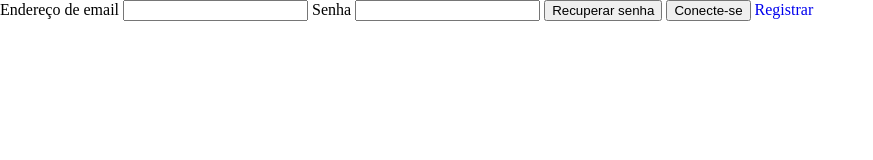
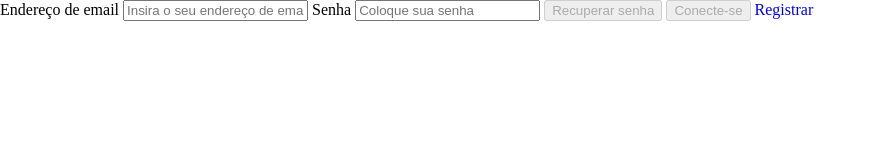
Before and after one commit to JhonLight/Gerenciando-gastos, a plain HTML site: page index.html in a window 1280 px wide. Shown: the whole page, without its empty margins (0-873 px from the left). Drawn offline with Linux system fonts and the light colour scheme.

Commit message:
Add classes css

```diff
--- a/index.html
+++ b/index.html
@@ -9,17 +9,35 @@
     <title>Controle de gastos</title>
   </head>
   <body>
-    <main>
-      <form action="#">
-        <label for="email">Endereço de email</label>
-        <input type="email" id="email" />
-
-        <label for="senha">Senha</label>
-        <input type="password" id="senha" />
-
-        <button type="button">Recuperar senha</button>
-        <input type="submit" value="Conecte-se" />
-        <a href="#">Registrar</a>
+    <main class="flex main">
+      <form class="flex form">
+        <label class="label" for="email">Endereço de email</label>
+        <input
+          class="input"
+          type="email"
+          name="email"
+          id="email"
+          onchange="validandoEmail()"
+          placeholder="Insira o seu endereço de email"
+        />
+        <label class="label" for="senha">Senha</label>
+        <input
+          class="input"
+          type="password"
+          name="sneha"
+          id="senha"
+          placeholder="Coloque sua senha"
+        />
+        <button class="btn-senha" type="button" disabled="true">
+          Recuperar senha
+        </button>
+        <input
+          class="btn-cadastro"
+          type="button"
+          value="Conecte-se"
+          disabled="true"
+        />
+        <a class="btn-registra" href="#">Registrar</a>
       </form>
     </main>
 
```
